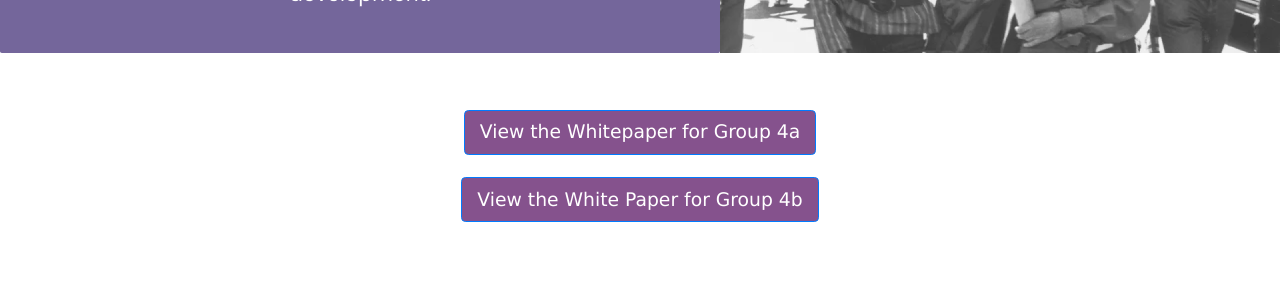
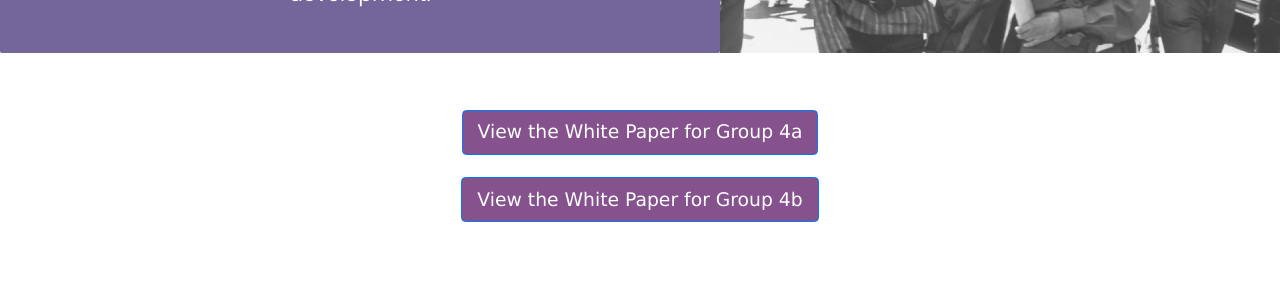
Before and after one commit to LHarrison36/DH125-Final-Project, a Jekyll site: the page built from index.md, in a window 1280 px wide. Shown: the part 937-1237 px from the top of the page. Built offline with Jekyll 4.4.1, drawn with Linux system fonts in a browser that asks for light colours.

Commit message:
Update index.md

```diff
--- a/index.md
+++ b/index.md
@@ -6,7 +6,7 @@ filename: index
 <div align="center"><img src="LandingFinal.png" alt="DH125 Final Project Landing Page"></div>
 
 
-<div align="center"><a href="https://docs.google.com/document/d/16fG4Eqmtcvl7le0wbkv6dGUCq0_Uh4XzAsibjYMSwYs/edit?usp=sharing" target="_blank"><button class="btn btn-primary btn-lg">View the Whitepaper for Group 4a</button></a>
+<div align="center"><a href="https://docs.google.com/document/d/16fG4Eqmtcvl7le0wbkv6dGUCq0_Uh4XzAsibjYMSwYs/edit?usp=sharing" target="_blank"><button class="btn btn-primary btn-lg">View the White Paper for Group 4a</button></a>
   <br><br>
   <a href="https://docs.google.com/document/d/1jZCKRWowh3izgRbh3aoxNGhrum0gPC1orxpDx-W8Shs/edit?usp=sharing" target="_blank"><button class="btn btn-primary btn-lg">View the White Paper for Group 4b</button></a></div>
   <br>
```
